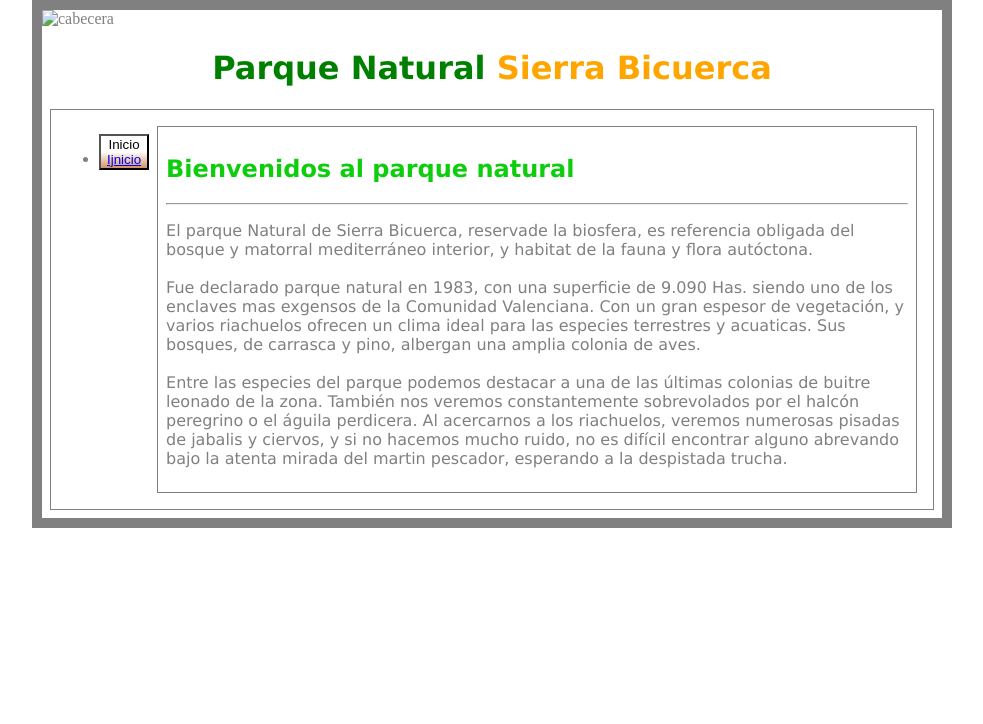
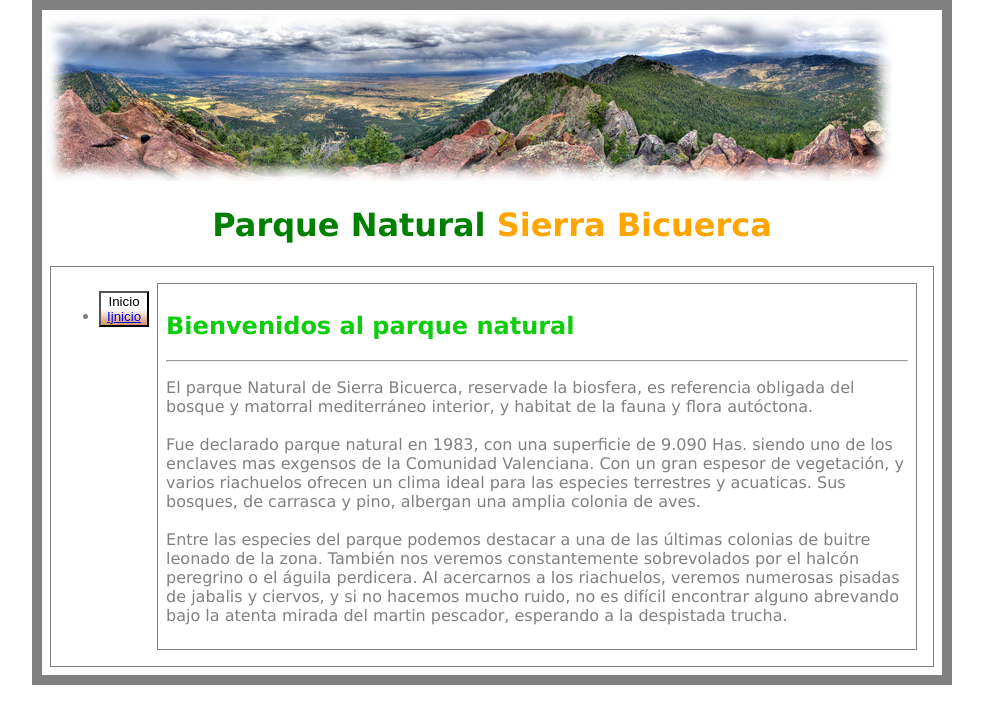
Before and after one commit to Naxete7/Reto-dia-1-fsd-val, a plain HTML site: page ParqueNatural/index.html in a window 1280 px wide. Shown: the whole page, without its empty margins (148-1131 px from the left). Drawn offline with Linux system fonts and the light colour scheme.

Commit message:
modifico imagen cabecera

```diff
--- a/ParqueNatural/index.html
+++ b/ParqueNatural/index.html
@@ -9,7 +9,7 @@
 </head>
 
 <body>
-    <img src="/Parque Natural/images/panoramica.jpg" alt="cabecera">
+    <img src="/ParqueNatural/images/panoramica.jpg" alt="cabecera">
 
     <h1>Parque Natural <span>Sierra Bicuerca</span></h1>
 
```
Also changed, not shown: pr3/platosemana.html (+1 -1 lines).
